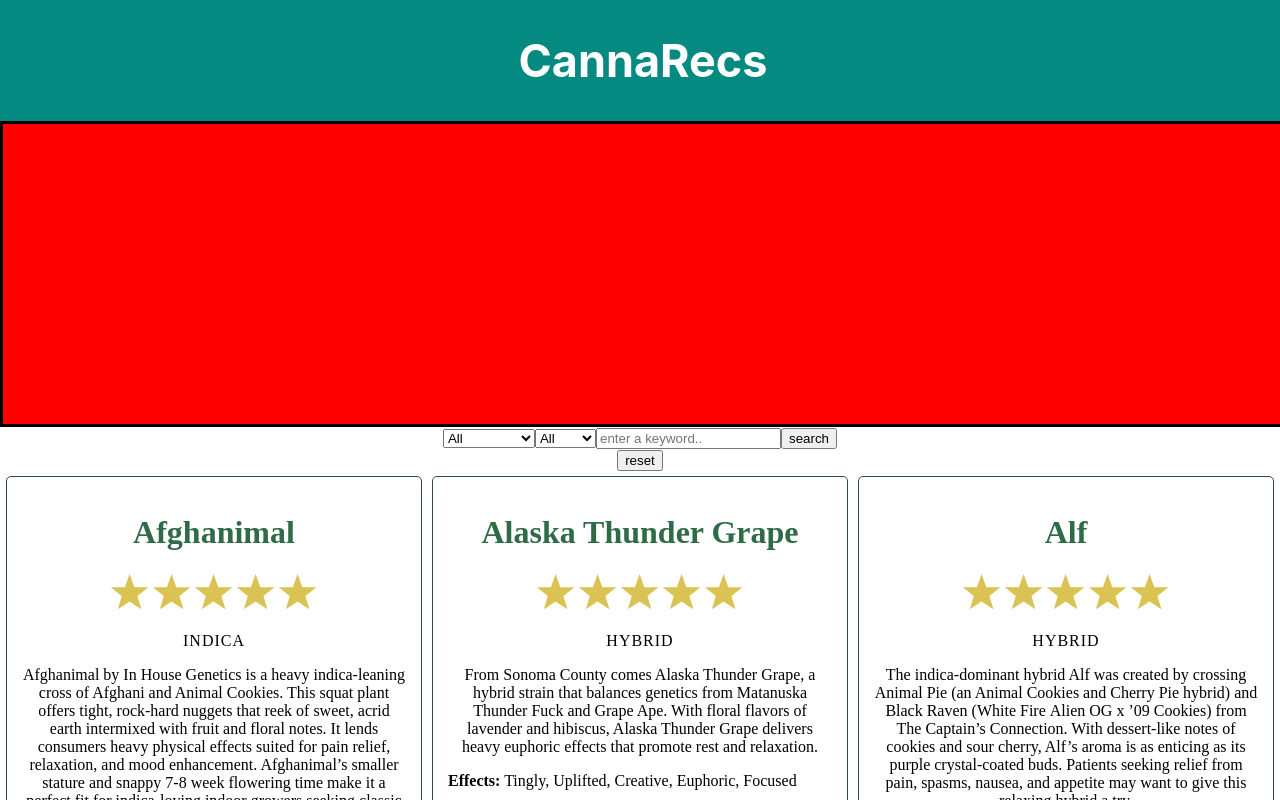
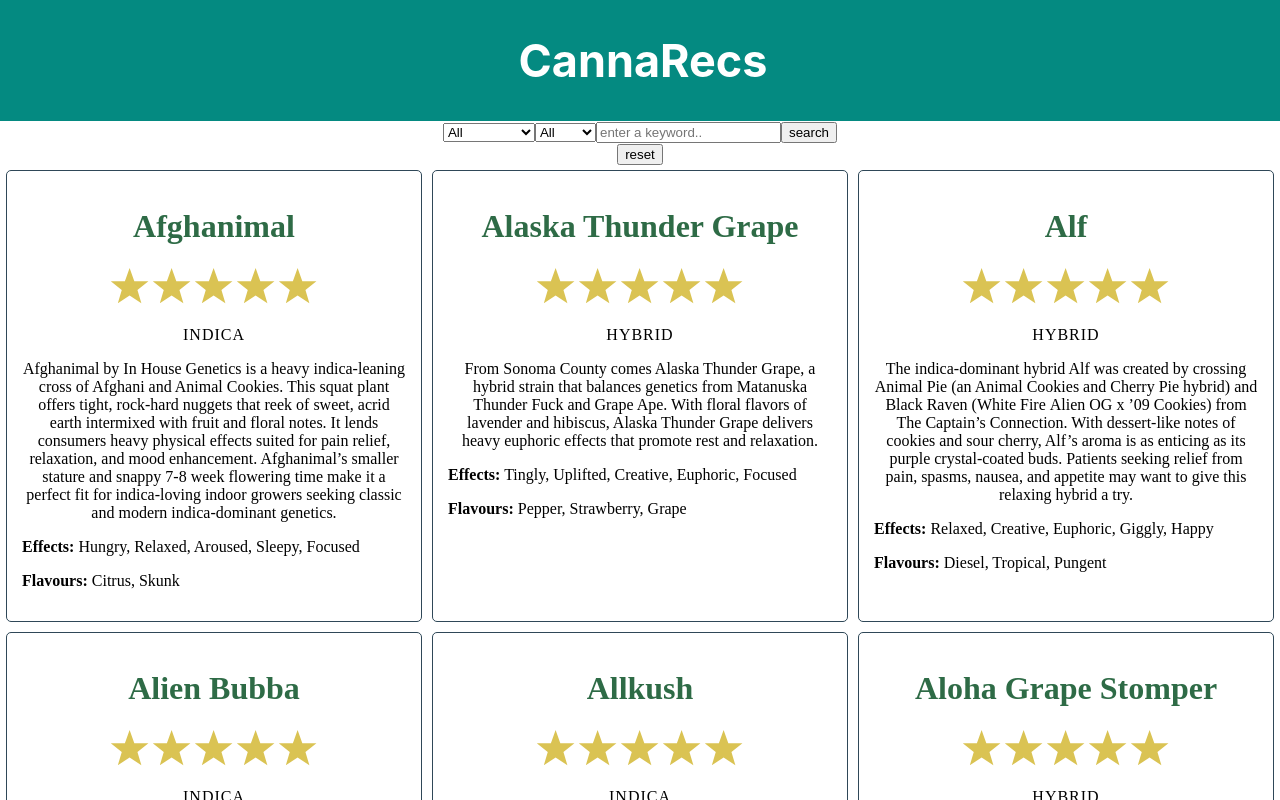
Before and after one commit to OneCodeMan/tangela-merkel, a React (Create React App) app: page / in a window 1280 px wide. Shown: the top 800 px of the page. Built offline with nearby package versions, Linux system fonts and the light colour scheme.

Commit message:
calling it a day. back tmr

```diff
--- a/src/components/Main/Main.js
+++ b/src/components/Main/Main.js
@@ -10,7 +10,7 @@
     return (
         <div className="Main">
             <Title />
-            <Banner />
+            {/* <Banner /> */}
             <StrainList />
         </div>
       );
--- a/src/components/Strain/Strain.js
+++ b/src/components/Strain/Strain.js
@@ -65,6 +65,7 @@
     'coffee': 'brown',
     'sweet': 'pink',
     'honey': 'dark yellow',
+    'strawverry': 'pink'
 }
 
 const Strain = ({strain, category}) => {
```
